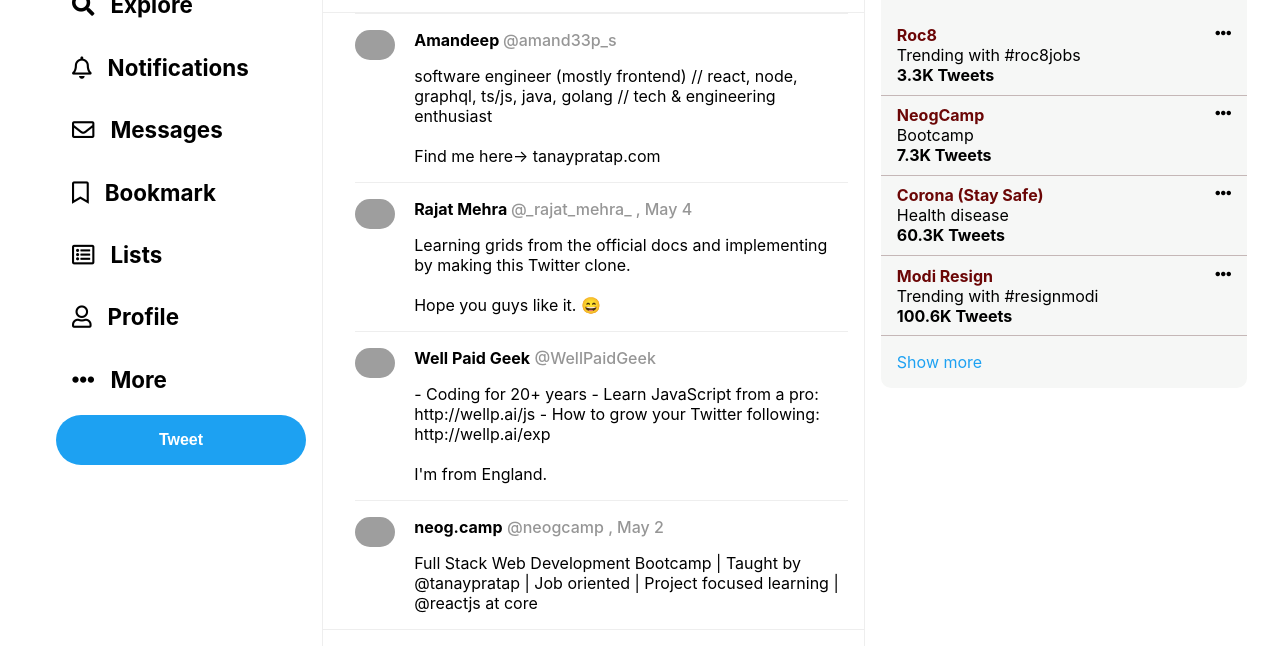
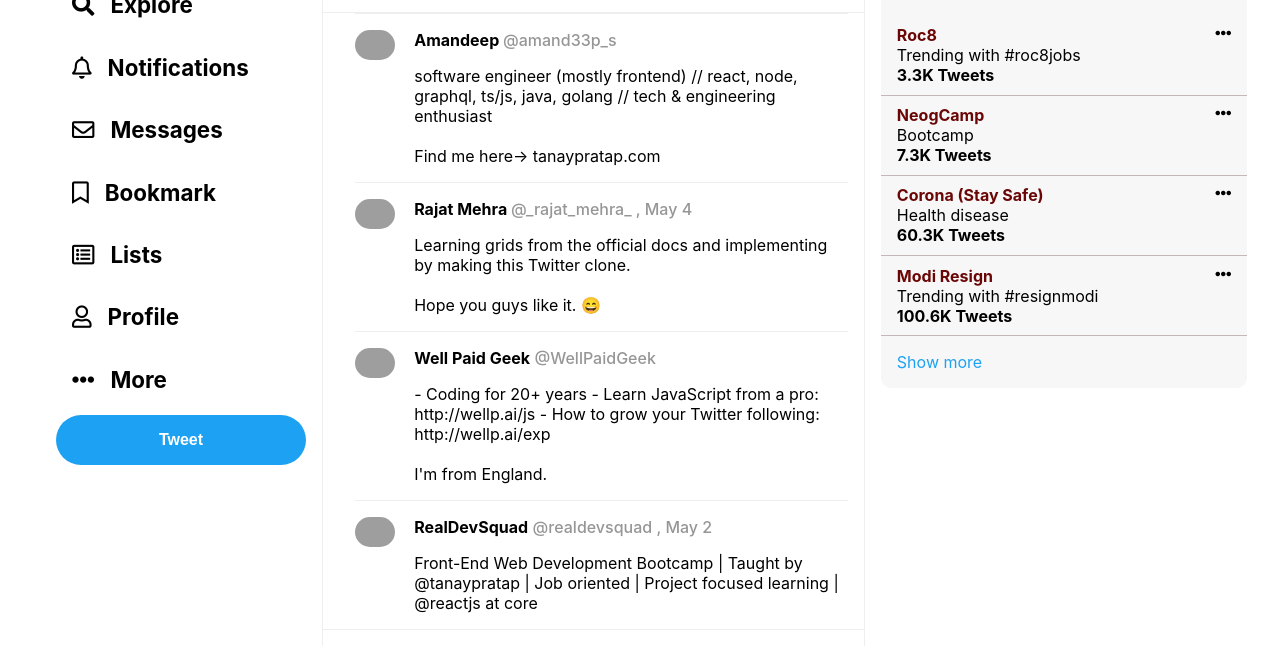
Before and after one commit to rajat-mehra05/tweetify, a plain HTML site: page index.html in a window 1280 px wide. Shown: the part 162-816 px from the top of the page. Drawn offline with Linux system fonts and the light colour scheme; grey boxes are pictures that could not be loaded.

Commit message:
Fix: fix typo

```diff
--- a/index.html
+++ b/index.html
@@ -184,10 +184,10 @@
               />
             </div>
             <div class="tweets-box-username">
-              <span class="user-name">neog.camp</span>
-              <span class="user-handle"> @neogcamp , May 2</span>
+              <span class="user-name">RealDevSquad</span>
+              <span class="user-handle"> @realdevsquad , May 2</span>
               <p>
-                Full Stack Web Development Bootcamp | Taught by @tanaypratap |
+                Front-End Web Development Bootcamp | Taught by @tanaypratap |
                 Job oriented | Project focused learning | @reactjs at core
               </p>
             </div>
```
